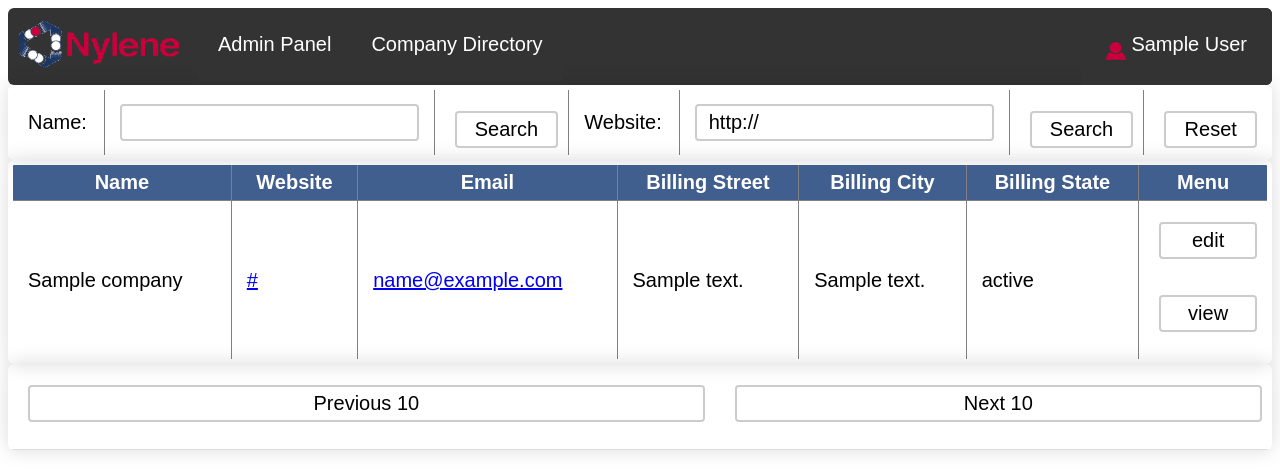
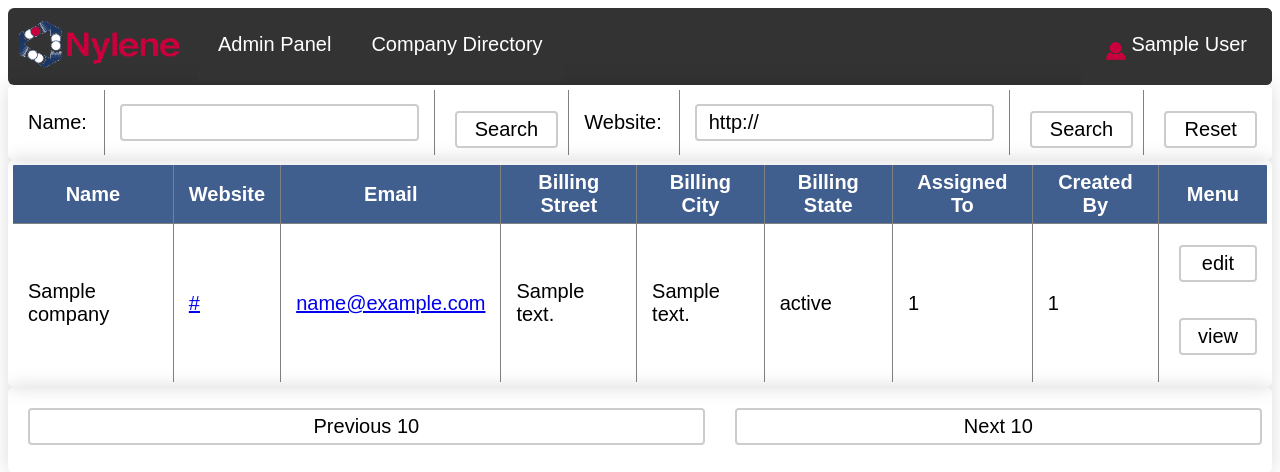
Before and after one commit to MasterNosaj64/Nylene_Intranet, a PHP site: page /Company.Customer/searchCompany.php in a window 1280 px wide. Shown: the top 472 px of the page. Run offline with PHP 8.4, Linux system fonts and the light colour scheme; the visitor is signed in with stand-in values (Sample User, id 1); tables that the repository leaves empty hold one stand-in row (values such as "Sample post").

Commit message:
added created by and assigned to

```diff
--- a/Company.Customer/searchCompany.php
+++ b/Company.Customer/searchCompany.php
@@ -115,6 +115,8 @@ if ($conn->connect_error) {
 			<td>Billing Street</td>
 			<td>Billing City</td>
 			<td>Billing State</td>
+			<td>Assigned To</td>
+			<td>Created By</td>
 			<td>Menu</td>
 		</tr>
 	</thead>
@@ -129,7 +131,7 @@ if ($conn->connect_error) {
 while ($row = mysqli_fetch_array($result)) {
 
     echo "<tr><td>" . $row["company_name"] . "</td><td><a href=\"" . $row["website"] . "\">" . $row["website"] . "</a></td><td><a href =\"mailto: " . $row["company_email"] . "\">" . $row["company_email"] . "</a></td><td>" . $row["billing_address_street"] . "</td><td>" . $row["billing_address_city"] . "</td><td>" . $row["billing_address_state"] . "</td>
-<td><form action=\"./editCompany.php\" method=\"post\">
+<td>".$row["assigned_to"]."</td><td>".$row["created_by"]."</td><td><form action=\"./editCompany.php\" method=\"post\">
 		<input hidden name =\"company_id_edit\" value=\"" . $row['company_id'] . "\"/>
 		<input type=\"submit\" value=\"edit\"/>
 	</form>
@@ -137,10 +139,6 @@ while ($row = mysqli_fetch_array($result)) {
 		<input hidden name =\"company_id_view\" value=\"" . $row['company_id'] . "\"/>
 		<input type=\"submit\" value=\"view\"/>
 	</form>
-
-
-
-
    </td></tr>";
 }
 ?>
```
Also changed, not shown: Company.Customer/addCompany.php (+6 -3 lines).
